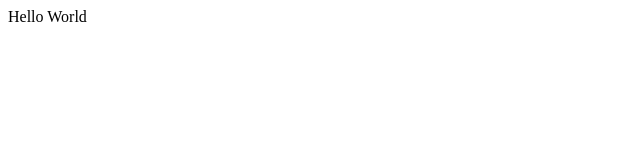
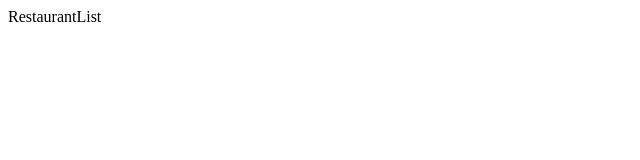
Before and after one commit to Minhaj-ul-abidin/-Outside-In--frontend, a React (Create React App) app: page / in a window 1280 px wide. Shown: the top 160 px of the page, without its empty margins (0-640 px from the left). Built offline with nearby package versions, Linux system fonts and the light colour scheme.

Commit message:
Add RestrauntScreen and RestaurantList

```diff
--- a/src/App.js
+++ b/src/App.js
@@ -1,7 +1,10 @@
+import RestaurantScreen from './components/RestaurantScreen';
+
 const App = () => (
     <div>
-      Hello World
+      <RestaurantScreen />
     </div>
+
   );
 
 export default App;
--- /dev/null
+++ b/src/components/RestaurantList.js
@@ -0,0 +1,4 @@
+
+export const RestaurantList = () => <div>RestaurantList</div>;
+
+export default RestaurantList;
--- /dev/null
+++ b/src/components/RestaurantScreen.js
@@ -0,0 +1,9 @@
+import RestaurantList from './RestaurantList';
+
+const RestaurantScreen = () => (
+    <div>
+        <RestaurantList />
+    </div>
+  );
+
+  export default RestaurantScreen;
```
